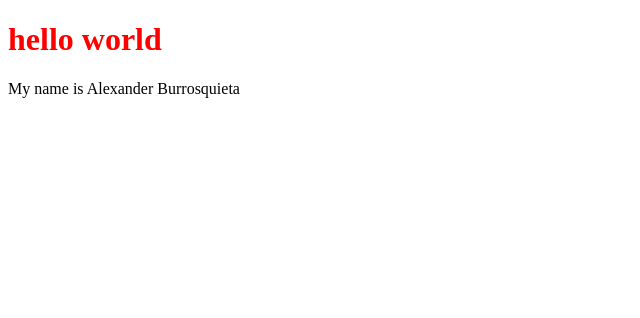
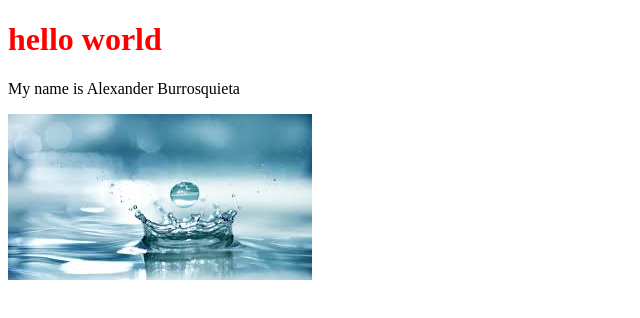
Before and after one commit to AlexanderB98/web101_alex_burrosquieta, a plain HTML site: page index.html in a window 1280 px wide. Shown: the whole page, without its empty margins (0-640 px from the left). Drawn offline with Linux system fonts and the light colour scheme.

Commit message:
added image or raindrops

```diff
--- a/index.html
+++ b/index.html
@@ -12,6 +12,7 @@
 <body>
   <h1>hello world</h1>
   <p>My name is Alexander Burrosquieta</p>
+  <img src="./images/raindrops.jpeg" alt="raindrops">
 </body>
 
 </html>
```
Also changed, not shown: images/raindrops.jpeg (added).
